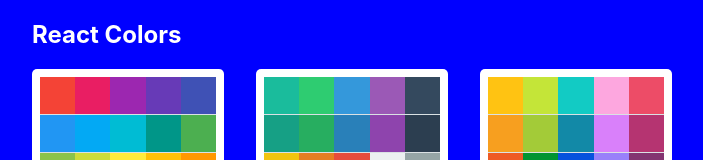
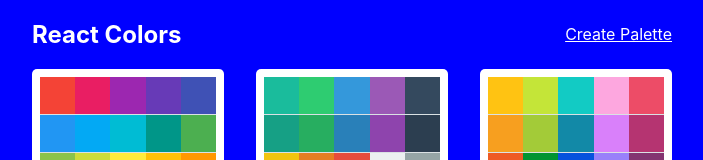
Before and after one commit to Hady207/react-color-palette, a React (Create React App) app: page / in a window 1280 px wide. Shown: the top 160 px of the page, without its empty margins (288-991 px from the left). Built offline with nearby package versions, Linux system fonts and the light colour scheme.

Commit message:
Add NewPaletteForm and Link

```diff
--- a/src/App.js
+++ b/src/App.js
@@ -4,10 +4,11 @@
 import PaletteList from "./PaletteList";
 import seedColors from "./seedColors";
 import SingleColorPalette from "./SingleColorPalette";
+import NewPaletteForm from "./NewPaletteForm";
 import { generatePalette } from "./colorHelpers";
 
 function findPalette(id) {
-  return seedColors.find(function(palette) {
+  return seedColors.find(function (palette) {
     return palette.id === id;
   });
 }
@@ -17,15 +18,20 @@
     <Switch>
       <Route
         exact
+        path="/palette/new"
+        render={(renderProps) => <NewPaletteForm />}
+      />
+      <Route
+        exact
         path="/"
-        render={routerProps => (
+        render={(routerProps) => (
           <PaletteList palettes={seedColors} {...routerProps} />
         )}
       />
       <Route
         exact
         path="/palette/:id"
-        render={routerProps => (
+        render={(routerProps) => (
           <Palette
             palette={generatePalette(findPalette(routerProps.match.params.id))}
           />
@@ -34,7 +40,7 @@
       <Route
         exact
         path="/palette/:paletteId/:colorId"
-        render={routerProps => (
+        render={(routerProps) => (
           <SingleColorPalette
             colorId={routerProps.match.params.colorId}
             palette={generatePalette(
--- /dev/null
+++ b/src/NewPaletteForm.js
@@ -0,0 +1,11 @@
+import React, { Component } from "react";
+
+export default class NewPaletteForm extends Component {
+  render() {
+    return (
+      <div>
+        <h1>New Palette Form!</h1>
+      </div>
+    );
+  }
+}
--- a/src/PaletteList.js
+++ b/src/PaletteList.js
@@ -1,6 +1,7 @@
 import React, { Component } from "react";
+import { withStyles } from "@material-ui/styles";
+import { Link } from "react-router-dom";
 import MiniPalette from "./MiniPalette";
-import { withStyles } from "@material-ui/styles";
 import styles from "./styles/PaletteListStyles";
 
 class PaletteList extends Component {
@@ -14,9 +15,10 @@
         <div className={classes.container}>
           <nav className={classes.nav}>
             <h1>React Colors</h1>
+            <Link to="/palette/new">Create Palette</Link>
           </nav>
           <div className={classes.palettes}>
-            {palettes.map(palette => (
+            {palettes.map((palette) => (
               <MiniPalette
                 {...palette}
                 handleClick={() => this.goToPalette(palette.id)}
--- a/src/styles/PaletteListStyles.js
+++ b/src/styles/PaletteListStyles.js
@@ -20,6 +20,10 @@
     width: "100%",
     justifyContent: "space-between",
     color: "white",
+    alignItems: "center",
+    "& a": {
+      color: "white",
+    },
   },
 
   palettes: {
```
